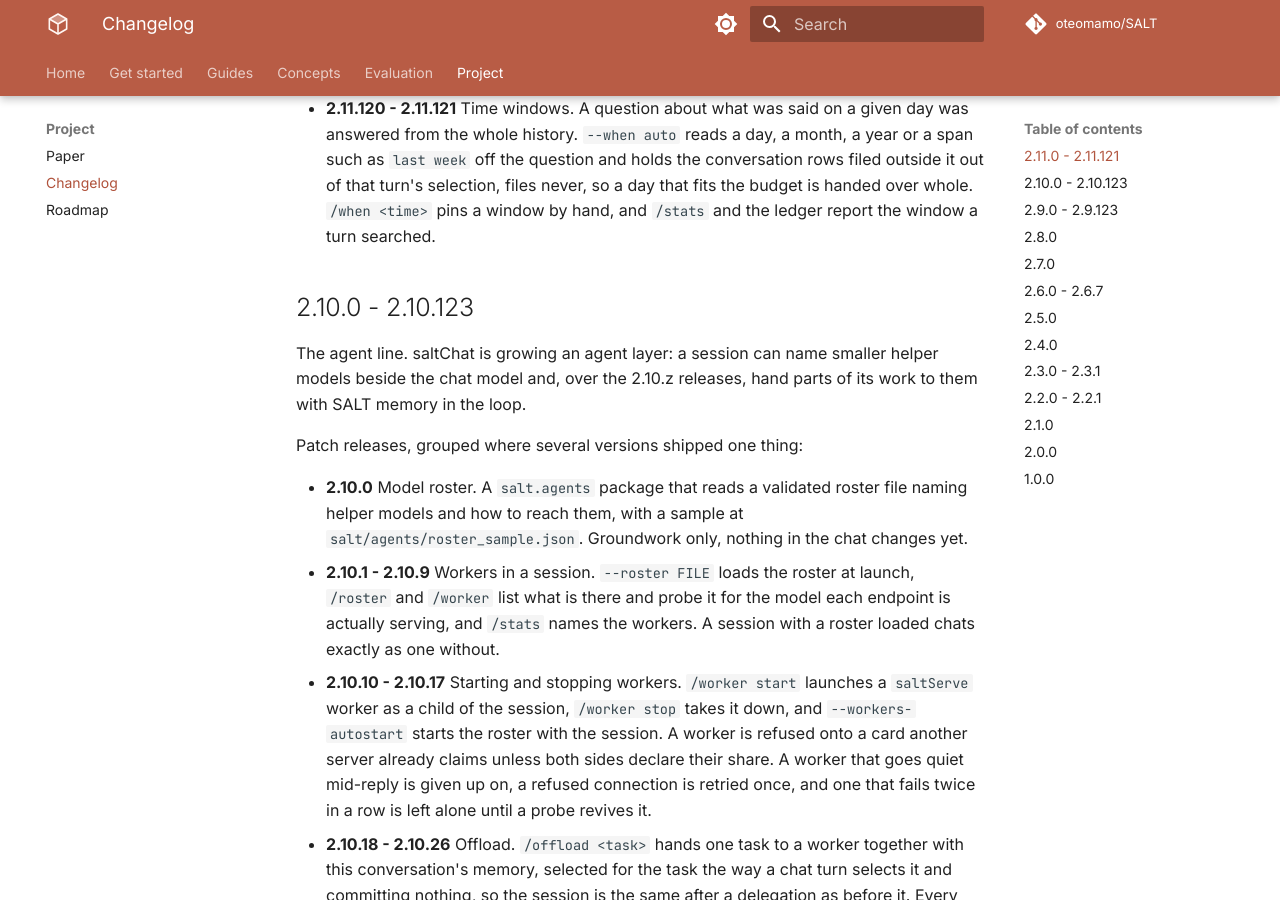
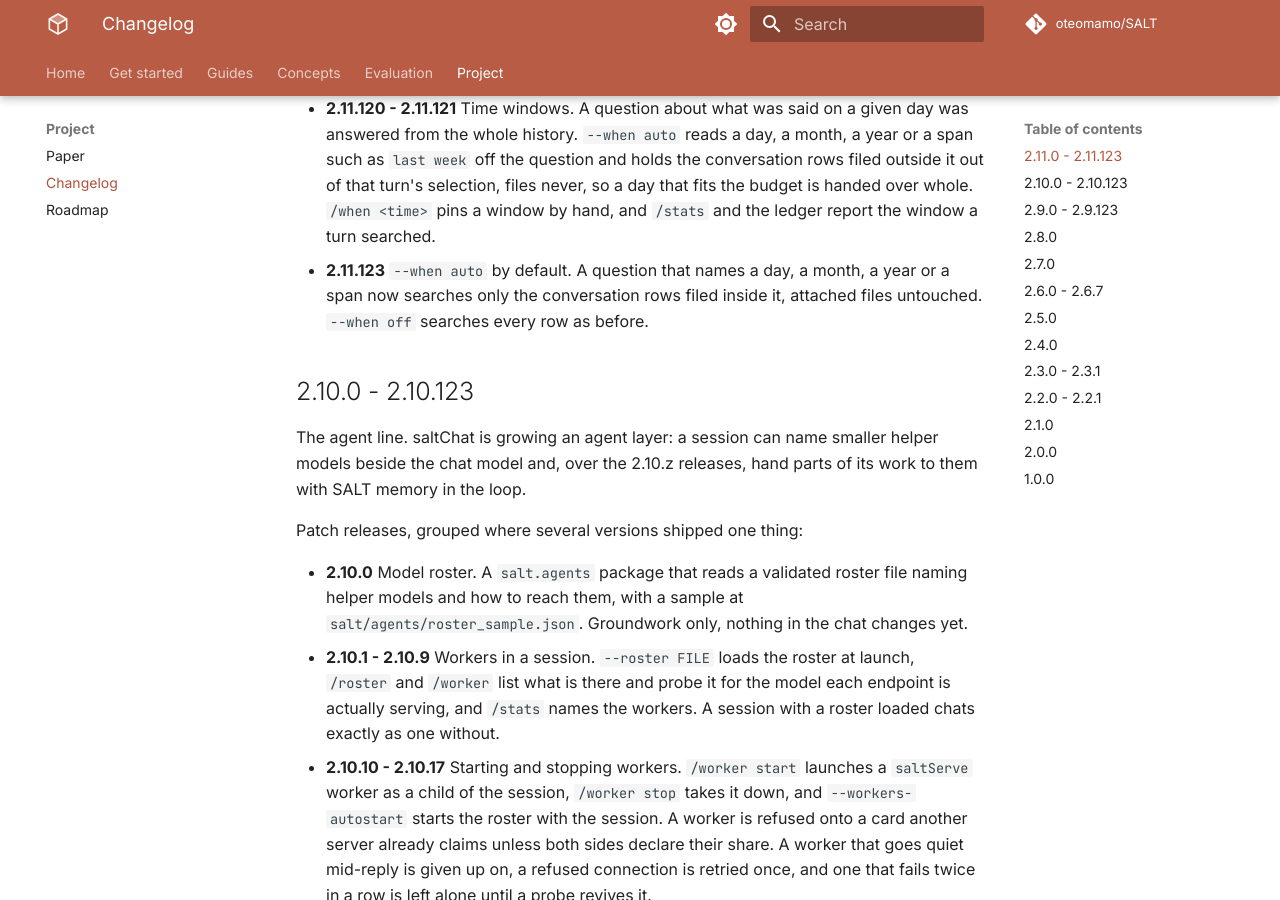
Before and after one commit to oteomamo/SALT, an MkDocs documentation site: the page built from docs/changelog.md, in a window 1280 px wide and 900 px high, scrolled down 5407 px. Built offline with MkDocs 1.6.1 and Material for MkDocs 9.7.7, drawn with Linux system fonts in a browser that asks for light colours; comment, search, counter and statistics services are not loaded; the version menu is left out; some of the changed text lies outside the part shown.

Commit message:
v2.11.123 saltChat: --when auto by default
A question that names a day, a month, a year or a span searched every
row of the conversation unless --when auto was passed. The window is
now the default: the rows filed outside the time named are held out,
attached files untouched, and --when off searches every row as
before. The time-window, chat and agents regression suites pass.

```diff
--- a/docs/changelog.md
+++ b/docs/changelog.md
@@ -5,7 +5,7 @@ match the git tags on the
 [repository](https://github.com/oteomamo/SALT). The patch versions
 listed under them are not tagged.
 
-## 2.11.0 - 2.11.121
+## 2.11.0 - 2.11.123
 
 The MCP milestone. SALT is a working memory layer for any MCP client:
 `salt-mcp` serves compression, conversations and delegation over the
@@ -251,6 +251,10 @@ cover the tools, the roster and the limits.
   that turn's selection, files never, so a day that fits the budget is
   handed over whole. `/when <time>` pins a window by hand, and `/stats`
   and the ledger report the window a turn searched.
+- **2.11.123** `--when auto` by default. A question that names a day, a
+  month, a year or a span now searches only the conversation rows
+  filed inside it, attached files untouched. `--when off` searches
+  every row as before.
 
 ## 2.10.0 - 2.10.123
 
--- a/pyproject.toml
+++ b/pyproject.toml
@@ -4,7 +4,7 @@ build-backend = "setuptools.build_meta"
 
 [project]
 name = "salt"
-version = "2.11.122"
+version = "2.11.123"
 description = "SALT: Salience-Aware Lexical Trie for Long-Context Compression"
 readme = "README.md"
 license = "MIT"
```
Also changed, not shown: docs/architecture.md (+4 -3 lines), docs/chatbot.md (+3 -2 lines), docs/options.md (+1 -1 lines), 2 other files.
